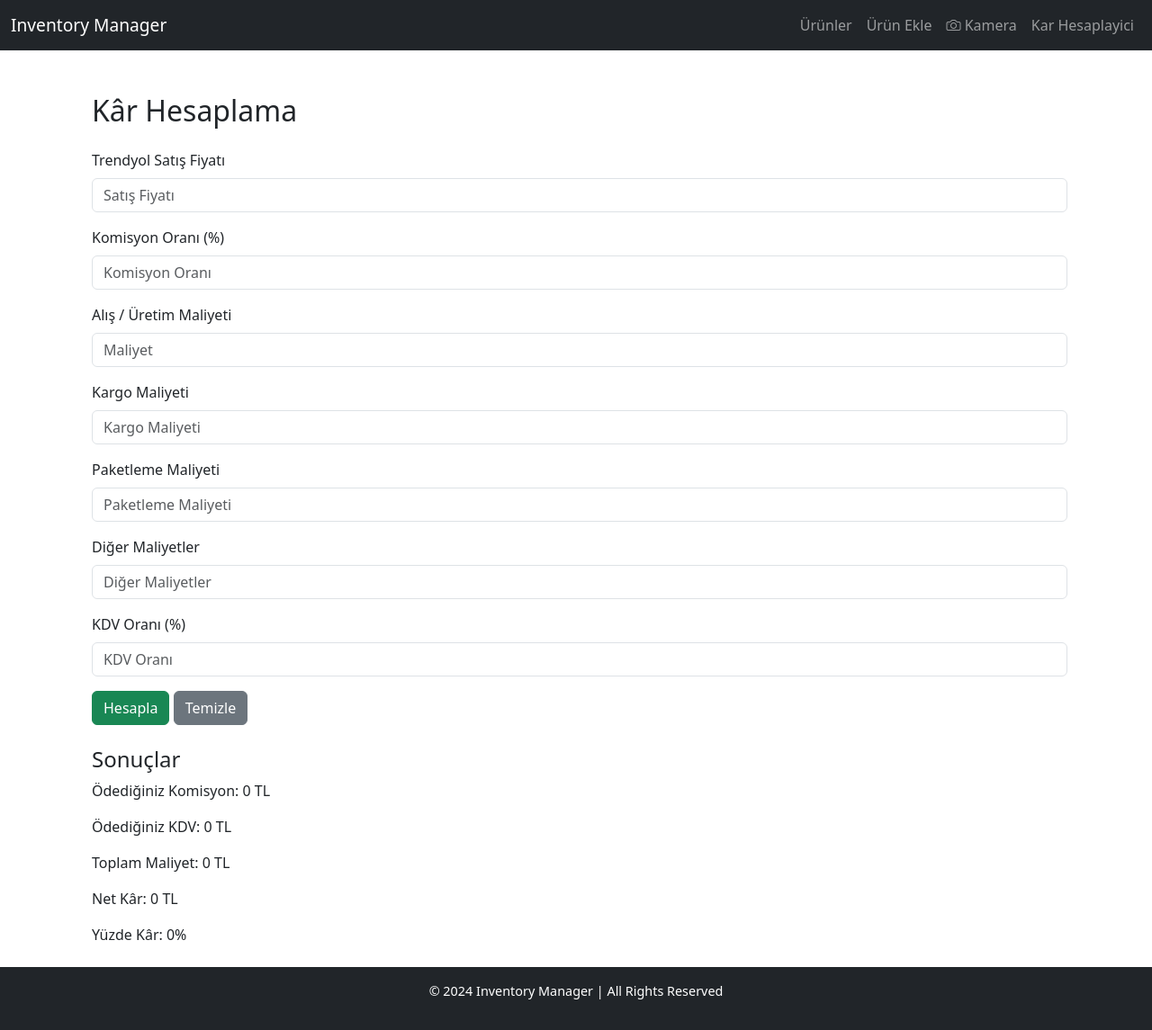
After one commit to MertalpTasdelen/yeninesilevim, a Django app: page /profit-calculator/ in a window 1280 px wide. The commit adds this page. Shown: the whole page at 90% size. Run offline with Django 5.2, Linux system fonts and the light colour scheme; parts of the project's set-up code (start-up, migrations or seed data) failed here and were passed over.

Commit message:
Add profit calculator.

```diff
--- a/inventory_manager/inventory/templates/base.html
+++ b/inventory_manager/inventory/templates/base.html
@@ -52,6 +52,9 @@
                             <i class="bi bi-camera"></i> Kamera
                         </a>
                     </li>
+                    <li class="nav-item">
+                        <a class="nav-link" href="{% url 'profit_calculator' %}">Kar Hesaplayici</a>
+                    </li>
                 </ul>
             </div>
         </div>
--- /dev/null
+++ b/inventory_manager/inventory/templates/inventory/profit_calculator.html
@@ -0,0 +1,103 @@
+{% extends 'base.html' %}
+
+{% block title %}Kâr Hesaplama{% endblock %}
+
+{% block content %}
+<div class="container mt-5">
+    <h2 class="mb-4">Kâr Hesaplama</h2>
+    <form id="profit-form">
+        <div class="mb-3">
+            <label for="selling-price" class="form-label">Trendyol Satış Fiyatı</label>
+            <input type="number" class="form-control" id="selling-price" placeholder="Satış Fiyatı" required>
+        </div>
+        <div class="mb-3">
+            <label for="commission-rate" class="form-label">Komisyon Oranı (%)</label>
+            <input type="number" class="form-control" id="commission-rate" placeholder="Komisyon Oranı" required>
+        </div>
+        <div class="mb-3">
+            <label for="purchase-cost" class="form-label">Alış / Üretim Maliyeti</label>
+            <input type="number" class="form-control" id="purchase-cost" placeholder="Maliyet" required>
+        </div>
+        <div class="mb-3">
+            <label for="shipping-cost" class="form-label">Kargo Maliyeti</label>
+            <input type="number" class="form-control" id="shipping-cost" placeholder="Kargo Maliyeti" required>
+        </div>
+        <div class="mb-3">
+            <label for="packaging-cost" class="form-label">Paketleme Maliyeti</label>
+            <input type="number" class="form-control" id="packaging-cost" placeholder="Paketleme Maliyeti" required>
+        </div>
+        <div class="mb-3">
+            <label for="other-costs" class="form-label">Diğer Maliyetler</label>
+            <input type="number" class="form-control" id="other-costs" placeholder="Diğer Maliyetler" required>
+        </div>
+        <div class="mb-3">
+            <label for="vat-rate" class="form-label">KDV Oranı (%)</label>
+            <input type="number" class="form-control" id="vat-rate" placeholder="KDV Oranı" required>
+        </div>
+
+        <button type="button" class="btn btn-success" onclick="calculateProfit()">Hesapla</button>
+        <button type="button" class="btn btn-secondary" onclick="clearForm()">Temizle</button>
+    </form>
+
+    <div class="mt-4">
+        <h4>Sonuçlar</h4>
+        <p>Ödediğiniz Komisyon: <span id="paid-commission">0</span> TL</p>
+        <p>Ödediğiniz KDV: <span id="paid-vat">0</span> TL</p>
+        <p>Toplam Maliyet: <span id="total-cost">0</span> TL</p>
+        <p>Net Kâr: <span id="net-profit">0</span> TL</p>
+        <p>Yüzde Kâr: <span id="profit-margin">0</span>%</p>
+    </div>
+</div>
+
+<script>
+function calculateProfit() {
+    // Kullanıcı girişlerini al
+    const sellingPrice = parseFloat(document.getElementById('selling-price').value);
+    const commissionRate = parseFloat(document.getElementById('commission-rate').value) / 100;
+    const purchaseCost = parseFloat(document.getElementById('purchase-cost').value);
+    const shippingCost = parseFloat(document.getElementById('shipping-cost').value);
+    const packagingCost = parseFloat(document.getElementById('packaging-cost').value);
+    const otherCosts = parseFloat(document.getElementById('other-costs').value);
+    const vatRate = parseFloat(document.getElementById('vat-rate').value) / 100;
+
+    // Ödediğiniz Komisyon
+    const paidCommission = sellingPrice * commissionRate;
+
+    // Toplam Maliyet
+    const totalCost = (purchaseCost + shippingCost + packagingCost + otherCosts + paidCommission);
+
+    // Ödediğiniz KDV
+    const paidVat = (sellingPrice * vatRate) - (totalCost * vatRate);
+
+    // Net Kâr
+    const netProfit = sellingPrice - totalCost - paidVat - commissionRate
+
+    // Yüzde Kâr
+    const profitMargin = (netProfit / totalCost) * 100;
+
+    // Sonuçları güncelle
+    document.getElementById('paid-commission').innerText = paidCommission.toFixed(2);
+    document.getElementById('paid-vat').innerText = paidVat.toFixed(2);
+    document.getElementById('total-cost').innerText = totalCost.toFixed(2);
+    document.getElementById('net-profit').innerText = netProfit.toFixed(2);
+    document.getElementById('profit-margin').innerText = profitMargin.toFixed(2);
+}
+
+function clearForm() {
+    document.getElementById('selling-price').value = '';
+    document.getElementById('commission-rate').value = '';
+    document.getElementById('purchase-cost').value = '';
+    document.getElementById('shipping-cost').value = '';
+    document.getElementById('packaging-cost').value = '';
+    document.getElementById('other-costs').value = '';
+    document.getElementById('vat-rate').value = '';
+
+    document.getElementById('paid-commission').innerText = '0';
+    document.getElementById('paid-vat').innerText = '0';
+    document.getElementById('total-cost').innerText = '0';
+    document.getElementById('net-profit').innerText = '0';
+    document.getElementById('profit-margin').innerText = '0';
+}
+</script>
+
+{% endblock %}
--- a/inventory_manager/inventory/urls.py
+++ b/inventory_manager/inventory/urls.py
@@ -10,5 +10,6 @@ urlpatterns = [
     path('product/delete/<int:id>/', views.delete_product, name='delete_product'),
     path('camera/', views.camera_view, name='camera_view'),
     path('scan-barcode/', views.scan_barcode, name='scan_barcode'),
+    path('profit-calculator/', views.profit_calculator, name='profit_calculator'),
     re_path(r'^product/adjust_stock/(?P<id>\d+)/(?P<amount>-?\d+)/$', views.adjust_stock, name='adjust_stock')
 ]
--- a/inventory_manager/inventory/views.py
+++ b/inventory_manager/inventory/views.py
@@ -124,3 +124,6 @@ def scan_barcode(request):
         except Exception as e:
             return JsonResponse({'message': f'Error: {str(e)}'})
     return JsonResponse({'message': 'Invalid request'})
+
+def profit_calculator(request):
+    return render(request, 'inventory/profit_calculator.html')
```
Also changed, not shown: 1 other file.
